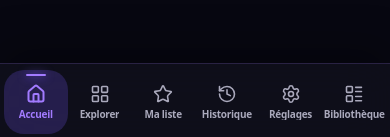
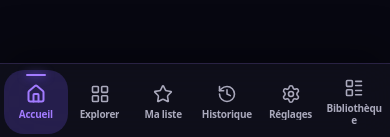
Before and after one commit to eulogep/Euloge-tv, a Next.js app: page / in a window 390 px wide. Shown: the part 704-841 px from the top of the page. Built offline with nearby package versions, Linux system fonts and the light colour scheme; no server answers.

Commit message:
fix: prevent bottom navigation label overflow

```diff
--- a/src/components/app-shell/BottomNav.tsx
+++ b/src/components/app-shell/BottomNav.tsx
@@ -21,7 +21,7 @@ function NavButton({ icon: Icon, label, active, onClick }: NavButtonProps) {
       onClick={onClick}
       aria-current={active ? "page" : undefined}
       className={cn(
-        "relative flex min-h-16 w-full min-w-0 flex-col items-center justify-center gap-1 rounded-xl px-0 text-[9px] leading-3 font-semibold tracking-[-0.025em] transition-[color,background-color,transform] duration-[var(--duration-fast)] min-[390px]:text-[10px] sm:text-[11px]",
+        "relative flex min-h-16 w-full min-w-0 flex-col items-center justify-center gap-1 rounded-xl px-0.5 text-[9px] leading-tight font-semibold tracking-[-0.025em] transition-[color,background-color,transform] duration-[var(--duration-fast)] min-[390px]:text-[10px] sm:text-[11px]",
         active
           ? "text-accent-bright bg-[var(--state-selected)]"
           : "text-muted hover:text-foreground hover:bg-[var(--state-hover)] active:scale-[0.98]",
@@ -33,8 +33,11 @@ function NavButton({ icon: Icon, label, active, onClick }: NavButtonProps) {
           aria-hidden
         />
       )}
-      <Icon className="h-5 w-5" strokeWidth={active ? 2.4 : 1.9} aria-hidden />
-      <span className="max-w-full truncate" data-nav-label>
+      <Icon className="h-5 w-5 shrink-0" strokeWidth={active ? 2.4 : 1.9} aria-hidden />
+      <span
+        className="line-clamp-2 max-w-full text-center leading-tight [overflow-wrap:anywhere] break-words"
+        data-nav-label
+      >
         {label}
       </span>
     </button>
```
Also changed, not shown: 2 other files (tests, documents, lock files or other folders).
